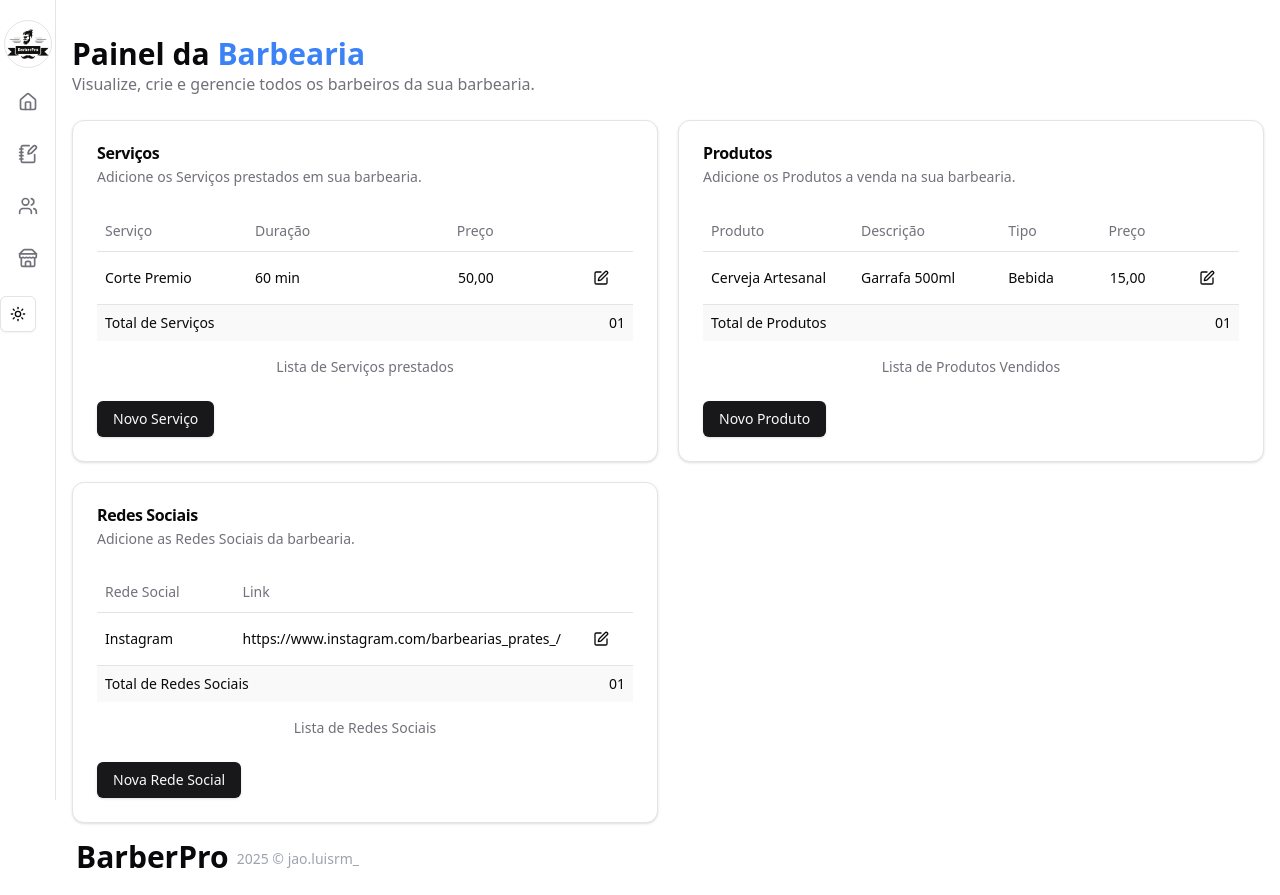
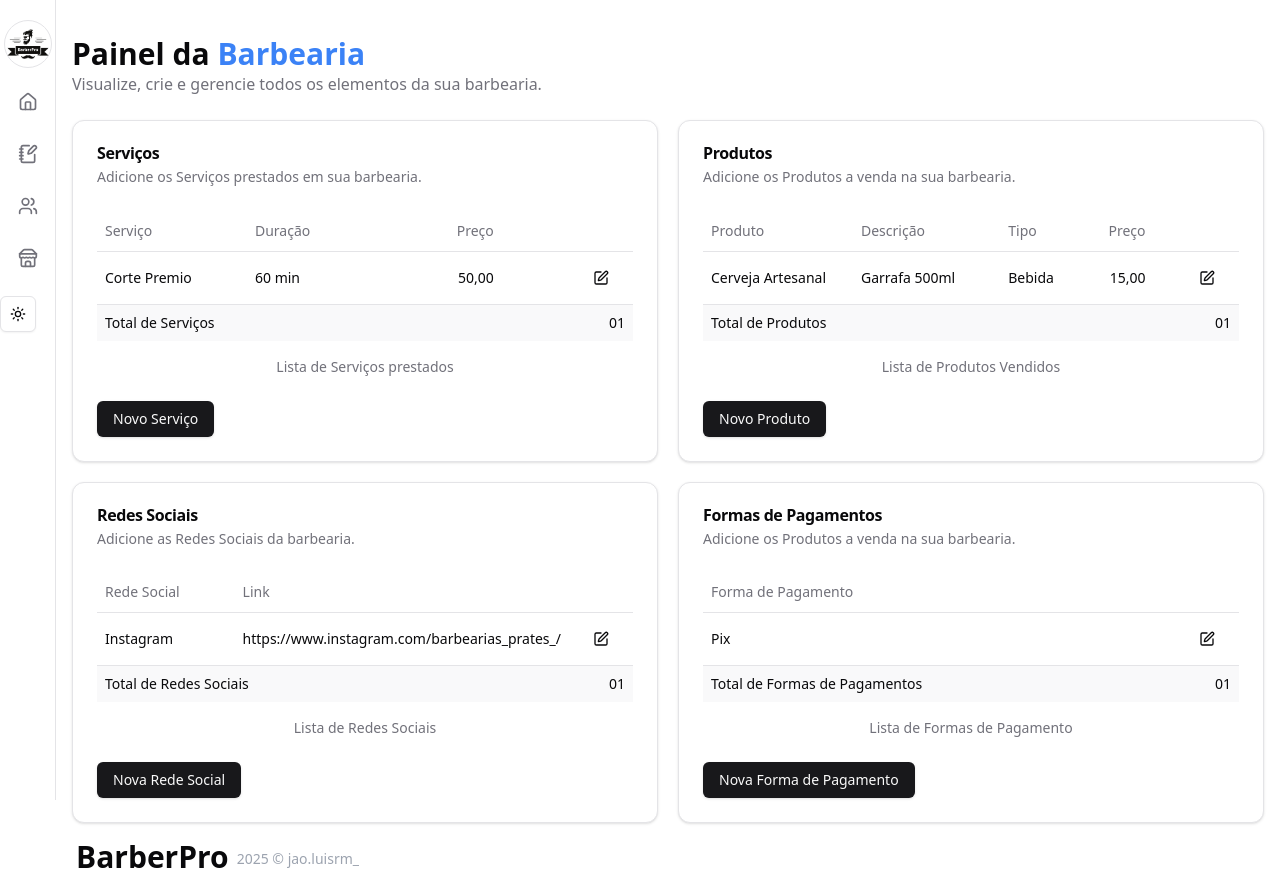
Before and after one commit to jooluisrm/barber-pro-barbearia, a Next.js app: page /barbearia in a window 1280 px wide. Built offline with nearby package versions, Linux system fonts and the light colour scheme.

Commit message:
section para cadastrar e editar metodo de pagamento finalizado

```diff
--- a/src/components/barbearia/mainBarbearia.tsx
+++ b/src/components/barbearia/mainBarbearia.tsx
@@ -1,3 +1,4 @@
+import { CardPaymentMethod } from "./paymentMethod/cardPaymentMethod";
 import { CardProducts } from "./products/cardProducts";
 import { CardServices } from "./services/cardServices";
 import { CardSocialMidia } from "./socialMidia/cardSocialMidia";
@@ -10,13 +11,14 @@ export const MainBarbearia = () => {
                     Painel da <span className="text-blue-500">Barbearia</span>
                 </h1>
                 <p className="text-muted-foreground text-sm sm:text-base">
-                    Visualize, crie e gerencie todos os barbeiros da sua barbearia.
+                    Visualize, crie e gerencie todos os elementos da sua barbearia.
                 </p>
             </div>
             <div className="grid grid-cols-1 md:grid-cols-2 gap-5">
                 <CardServices />
                 <CardProducts />
                 <CardSocialMidia />
+                <CardPaymentMethod />
             </div>
         </main>
     );
--- /dev/null
+++ b/src/components/barbearia/paymentMethod/cardPaymentMethod.tsx
@@ -0,0 +1,29 @@
+import { Button } from "@/components/ui/button"
+import {
+    Card,
+    CardContent,
+    CardDescription,
+    CardFooter,
+    CardHeader,
+    CardTitle,
+} from "@/components/ui/card"
+import { TablePaymentMethod } from "./tablePaymentMethod";
+import { DialogNewPaymentMethod } from "./dialogNewPaymentMethod";
+
+
+export const CardPaymentMethod = () => {
+    return (
+        <Card>
+            <CardHeader>
+                <CardTitle>Formas de Pagamentos</CardTitle>
+                <CardDescription>Adicione os Produtos a venda na sua barbearia.</CardDescription>
+            </CardHeader>
+            <CardContent>
+                 <TablePaymentMethod />
+            </CardContent>
+            <CardFooter className="flex justify-between">
+                <DialogNewPaymentMethod />
+            </CardFooter>
+        </Card>
+    );
+}
--- /dev/null
+++ b/src/components/barbearia/paymentMethod/dialogEditPaymentMethod.tsx
@@ -0,0 +1,45 @@
+import { Button } from "@/components/ui/button"
+import {
+    Dialog,
+    DialogContent,
+    DialogDescription,
+    DialogFooter,
+    DialogHeader,
+    DialogTitle,
+    DialogTrigger,
+} from "@/components/ui/dialog"
+import { EditIcon, Scissors, Trash } from "lucide-react"
+import { SelectPaymentMethod } from "./selectPaymentMethod"
+
+export const DialogEditPaymentMethod = () => {
+    return (
+        <Dialog>
+            <DialogTrigger asChild>
+                <Button variant={"ghost"}><EditIcon /></Button>
+            </DialogTrigger>
+            <DialogContent className="sm:max-w-[425px]">
+                <DialogHeader className="border-b pb-4">
+                    <DialogTitle className="text-2xl font-bold flex items-center gap-2">
+                        <Scissors className="w-6 h-6" />
+                        Editar Forma de Pagamento
+                    </DialogTitle>
+                    <DialogDescription className="text-muted-foreground mt-2">
+                        Atualize os detalhes desta Forma de Pagamento aceita pela barbearia
+                    </DialogDescription>
+                </DialogHeader>
+                <div className="flex flex-col gap-4">
+                    <div>
+                        <label htmlFor="">Forma de Pagamento</label>
+                        <SelectPaymentMethod />
+                    </div>
+                </div>
+                <DialogFooter className="gap-3">
+                    <Button variant={"destructive"}>
+                        <Trash />
+                    </Button>
+                    <Button>Salvar</Button>
+                </DialogFooter>
+            </DialogContent>
+        </Dialog>
+    )
+}
--- /dev/null
+++ b/src/components/barbearia/paymentMethod/dialogNewPaymentMethod.tsx
@@ -0,0 +1,46 @@
+import { Button } from "@/components/ui/button"
+import {
+    Dialog,
+    DialogContent,
+    DialogDescription,
+    DialogFooter,
+    DialogHeader,
+    DialogTitle,
+    DialogTrigger,
+} from "@/components/ui/dialog"
+import { Input } from "@/components/ui/input"
+import { Label } from "@/components/ui/label"
+import { PlusCircle } from "lucide-react"
+import { SelectPaymentMethod } from "./selectPaymentMethod"
+
+export const DialogNewPaymentMethod = () => {
+    return (
+        <Dialog>
+            <DialogTrigger asChild>
+                <Button>Nova Forma de Pagamento</Button>
+            </DialogTrigger>
+            <DialogContent className="sm:max-w-[425px]">
+                <DialogHeader className="border-b pb-4">
+                    <DialogTitle className="text-2xl font-bold flex items-center gap-2">
+                        <PlusCircle className="w-6 h-6" />
+                        Cadastrar Nova Forma de Pagamento
+                    </DialogTitle>
+                    <DialogDescription className="text-muted-foreground mt-2">
+                        <span className="block text-sm text-primary/80 mt-1">
+                            A forma de pagamento aparecerar aparecerá na página da barbearia.
+                        </span>
+                    </DialogDescription>
+                </DialogHeader>
+                <div className="flex flex-col gap-4">
+                    <div>
+                        <label htmlFor="">Forma de Pagamento</label>
+                        <SelectPaymentMethod />
+                    </div>
+                </div>
+                <DialogFooter>
+                    <Button type="submit">Criar</Button>
+                </DialogFooter>
+            </DialogContent>
+        </Dialog>
+    )
+}
--- /dev/null
+++ b/src/components/barbearia/paymentMethod/selectPaymentMethod.tsx
@@ -0,0 +1,29 @@
+import {
+    Select,
+    SelectContent,
+    SelectGroup,
+    SelectItem,
+    SelectLabel,
+    SelectTrigger,
+    SelectValue,
+} from "@/components/ui/select"
+
+export const SelectPaymentMethod = () => {
+    return (
+        <Select>
+            <SelectTrigger className="w-[180px]">
+                <SelectValue placeholder="Selecionar" />
+            </SelectTrigger>
+            <SelectContent>
+                <SelectGroup>
+                    <SelectLabel>Pagamentos</SelectLabel>
+                    <SelectItem value="Pix">Pix</SelectItem>
+                    <SelectItem value="Dinheiro">Dinheiro</SelectItem>
+                    <SelectItem value="Cartão de Crédito">Cartão de Crédito</SelectItem>
+                    <SelectItem value="Cartão de Débito">Cartão de Débito</SelectItem>
+                    <SelectItem value="Vale Alimentação">Vale Alimentação</SelectItem>
+                </SelectGroup>
+            </SelectContent>
+        </Select>
+    )
+}
--- /dev/null
+++ b/src/components/barbearia/paymentMethod/tablePaymentMethod.tsx
@@ -0,0 +1,41 @@
+import {
+    Table,
+    TableBody,
+    TableCaption,
+    TableCell,
+    TableFooter,
+    TableHead,
+    TableHeader,
+    TableRow,
+} from "@/components/ui/table"
+import { DialogEditPaymentMethod } from "./dialogEditPaymentMethod";
+
+export const TablePaymentMethod = () => {
+    return (
+        <Table>
+            <TableCaption>Lista de Formas de Pagamento</TableCaption>
+            <TableHeader>
+                <TableRow>
+                    <TableHead className="">Forma de Pagamento</TableHead>
+                    <TableHead className="text-right"></TableHead>
+                </TableRow>
+            </TableHeader>
+            <TableBody>
+
+                <TableRow >
+                    <TableCell className="font-medium">Pix</TableCell>
+                    <TableCell  className="flex justify-end items-center">
+                        <DialogEditPaymentMethod />
+                    </TableCell>
+                </TableRow>
+
+            </TableBody>
+            <TableFooter>
+                <TableRow>
+                    <TableCell colSpan={1}>Total de Formas de Pagamentos</TableCell>
+                    <TableCell className="text-right">01</TableCell>
+                </TableRow>
+            </TableFooter>
+        </Table>
+    );
+}
```
